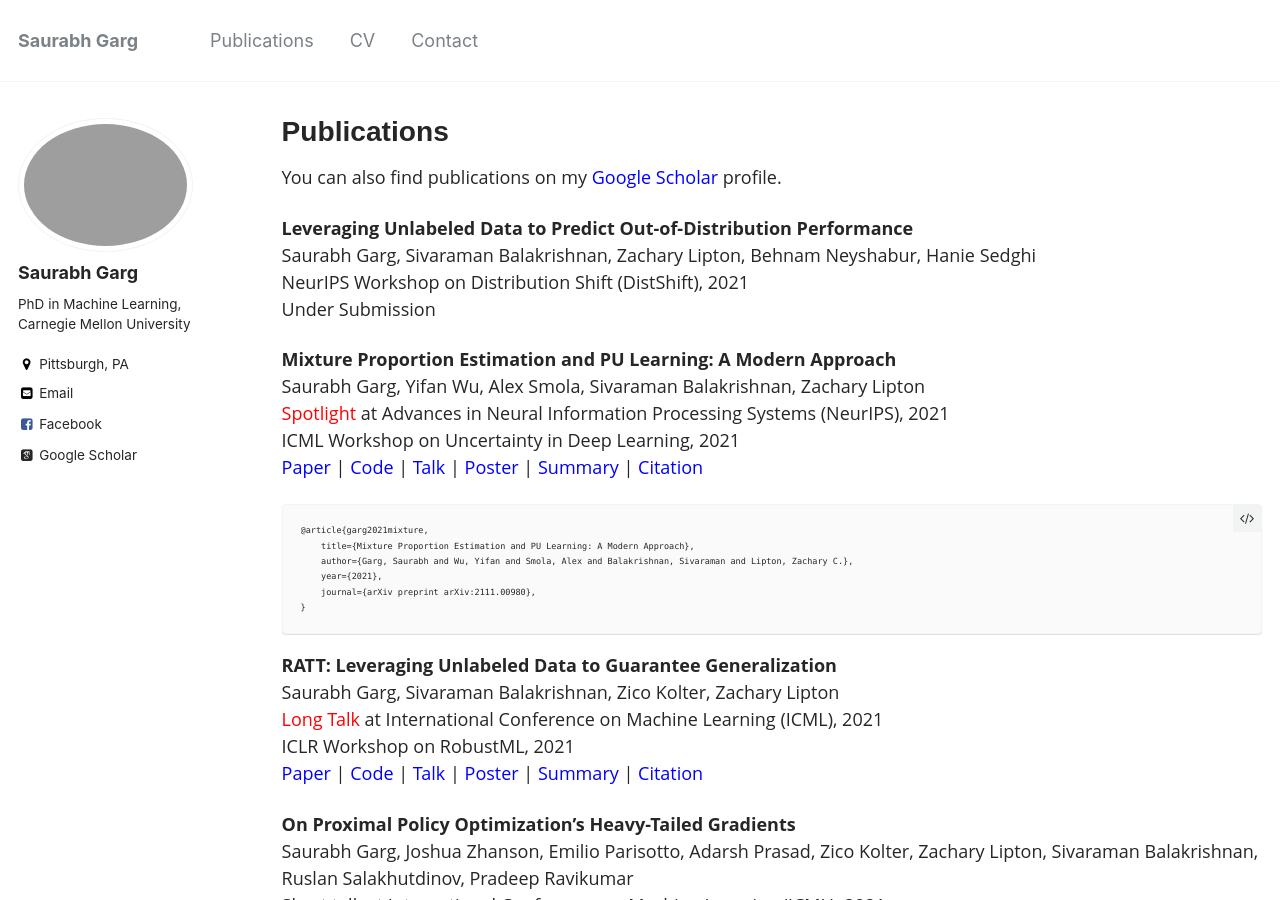
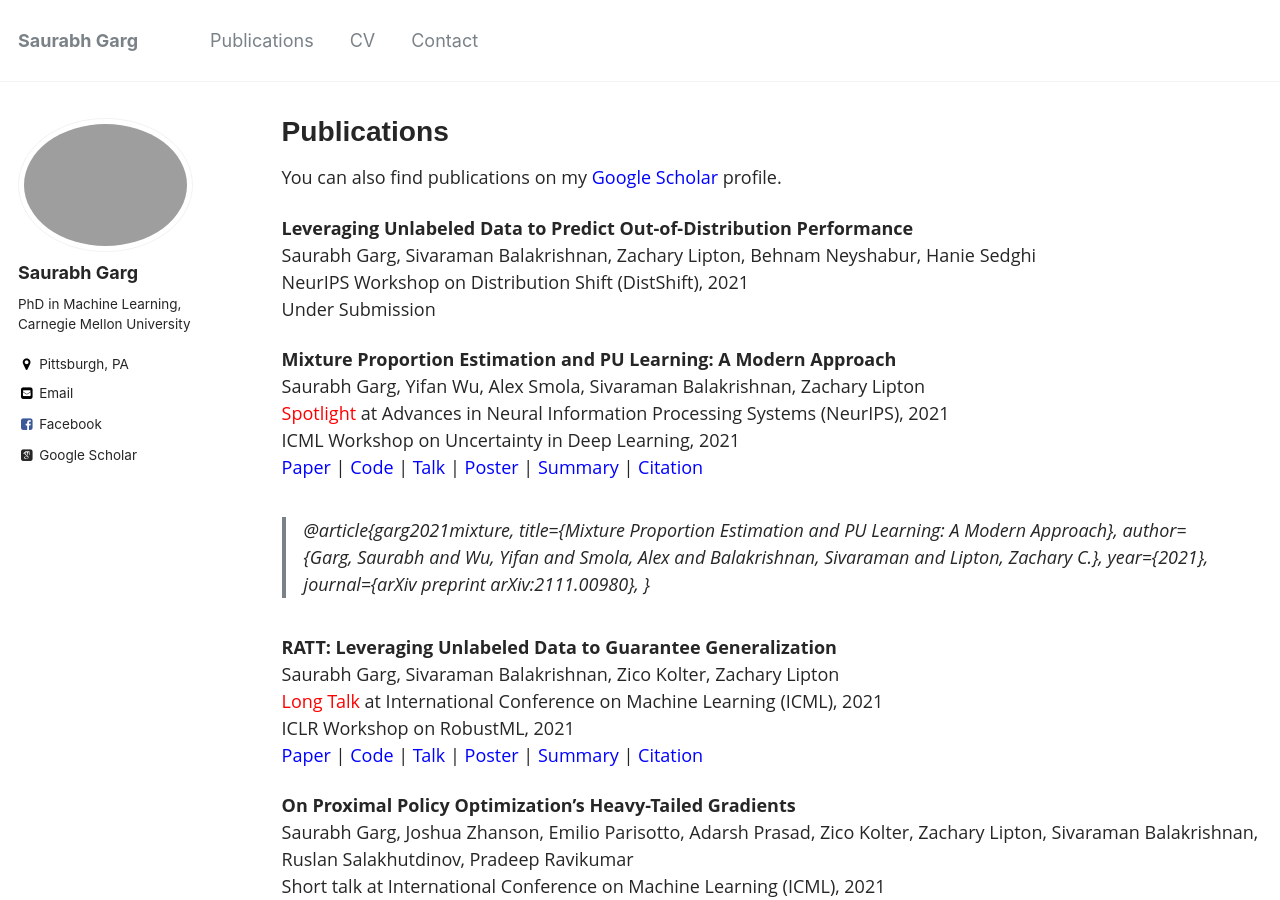
Before and after one commit to saurabhgarg1996/saurabhgarg1996.github.io, a Jekyll site: the page built from _pages/publications.md, in a window 1280 px wide and 900 px high. Built offline with Jekyll 4.4.1, drawn with Linux system fonts in a browser that asks for light colours; some web fonts are replaced.

Commit message:
Arxiv updates

```diff
--- a/_pages/publications.md
+++ b/_pages/publications.md
@@ -20,14 +20,14 @@ Saurabh Garg, Yifan Wu, Alex Smola, Sivaraman Balakrishnan, Zachary Lipton
 ICML Workshop on Uncertainty in Deep Learning, 2021
 <span style="color:blue">[Paper](https://arxiv.org/abs/2111.00980)</span> | <span style="color:blue">[Code](https://github.com/acmi-lab/PU_learning)</span> | <span style="color:blue">[Talk]()</span> | <span style="color:blue">[Poster]()</span> | <span style="color:blue">[Summary]()</span> | <span style="color:blue">[Citation]()</span>
 
-~~~
-@article{garg2021mixture,
-    title={Mixture Proportion Estimation and PU Learning: A Modern Approach},
-    author={Garg, Saurabh and Wu, Yifan and Smola, Alex and Balakrishnan, Sivaraman and Lipton, Zachary C.},
-    year={2021},
-    journal={arXiv preprint arXiv:2111.00980},
-}
-~~~
+
+>@article{garg2021mixture,
+>    title={Mixture Proportion Estimation and PU Learning: A Modern Approach},
+>    author={Garg, Saurabh and Wu, Yifan and Smola, Alex and Balakrishnan, Sivaraman and Lipton, Zachary C.},
+>    year={2021},
+>    journal={arXiv preprint arXiv:2111.00980},
+>}
+
 
 **RATT: Leveraging Unlabeled Data to Guarantee Generalization**
 Saurabh Garg, Sivaraman Balakrishnan, Zico Kolter, Zachary Lipton
```
